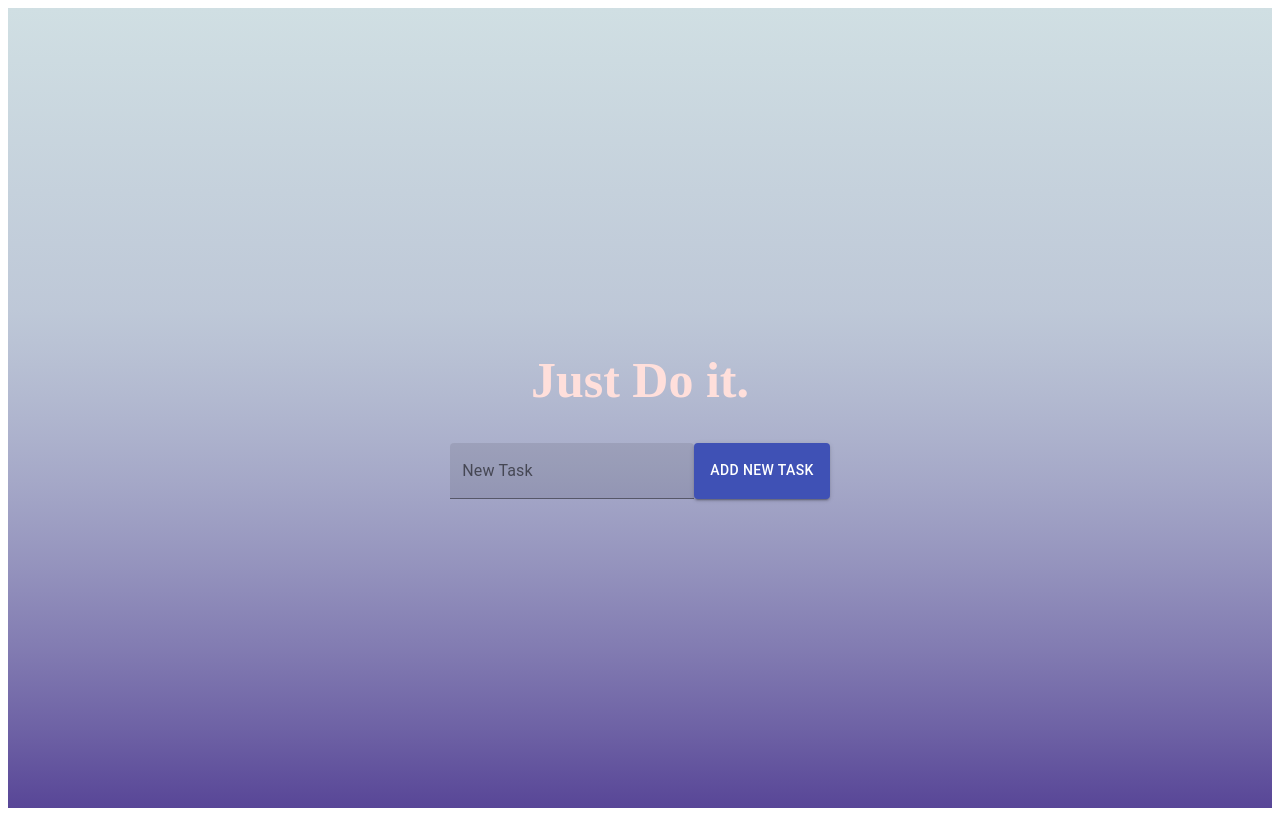
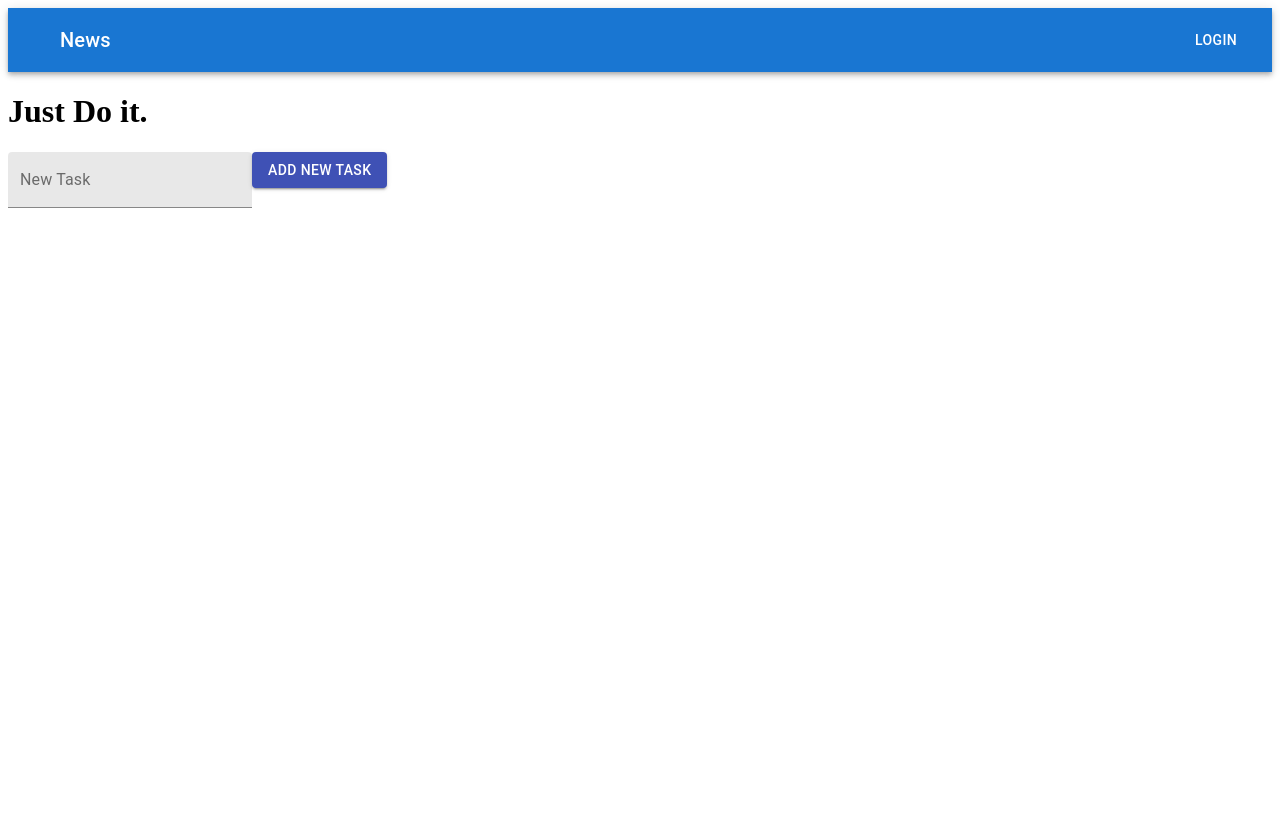
Before and after one commit to razyal8/todo, a React (Create React App) app in the folder todo-list/: page / in a window 1280 px wide. Built offline with nearby package versions, Linux system fonts and the light colour scheme.

Commit message:
Start css and menu

```diff
--- a/todo-list/package.json
+++ b/todo-list/package.json
@@ -3,9 +3,11 @@
   "version": "0.1.0",
   "private": true,
   "dependencies": {
+    "@emotion/react": "^11.11.1",
+    "@emotion/styled": "^11.11.0",
     "@material-ui/core": "^4.12.4",
     "@material-ui/icons": "^4.11.3",
-    "@mui/material": "^5.14.4",
+    "@mui/material": "^5.14.5",
     "@testing-library/jest-dom": "^5.17.0",
     "@testing-library/react": "^13.4.0",
     "@testing-library/user-event": "^13.5.0",
--- a/todo-list/src/App.jsx
+++ b/todo-list/src/App.jsx
@@ -4,11 +4,13 @@
 import HomePage from './pages/home-page';
 import NoteGrid from './components/task-grid'
 import TaskForm from './components/task-form';
+import Header from './components/header';
 
 function App() {
   return(
     <BrowserRouter>
-      <Routes>
+      <Header className="header"/>
+      <Routes className="App">
         <Route path="/" element={<HomePage />}/>
         <Route path="/tasks" element={<TaskForm />}/>
         <Route path="/notes" element={<NoteGrid />}/>
--- a/todo-list/src/assets/home-page.css
+++ b/todo-list/src/assets/home-page.css
@@ -1,4 +1,4 @@
-.homepage{
+/* .homepage{
     text-align: center;
 }
 
@@ -11,3 +11,5 @@
 .form-homepage{
     display: flex;
 }
+
+ */
--- a/todo-list/src/assets/note-grid.css
+++ b/todo-list/src/assets/note-grid.css
@@ -1,3 +1,3 @@
-.complete-label{
+/* .complete-label{
     background-color: green;
-}
+} */
--- a/todo-list/src/assets/task-form.css
+++ b/todo-list/src/assets/task-form.css
@@ -1,4 +1,4 @@
-.form-container {
+/* .form-container {
     max-width: 400px;
     margin: auto;
     padding: 20px;
@@ -15,3 +15,4 @@
     display: block;
     margin: auto;
   }
+ */
--- /dev/null
+++ b/todo-list/src/components/header.jsx
@@ -0,0 +1,32 @@
+import * as React from 'react';
+import AppBar from '@mui/material/AppBar';
+import Box from '@mui/material/Box';
+import Toolbar from '@mui/material/Toolbar';
+import Typography from '@mui/material/Typography';
+import Button from '@mui/material/Button';
+import IconButton from '@mui/material/IconButton';
+import MenuIcon from '@mui/material/Menu';
+
+export default function Header() {
+  return (
+    <Box sx={{ flexGrow: 1 }}>
+      <AppBar position="static">
+        <Toolbar>
+          <IconButton
+            size="large"
+            edge="start"
+            color="inherit"
+            aria-label="menu"
+            sx={{ mr: 2 }}
+          >
+            <MenuIcon />
+          </IconButton>
+          <Typography variant="h6" component="div" sx={{ flexGrow: 1 }}>
+            News
+          </Typography>
+          <Button color="inherit">Login</Button>
+        </Toolbar>
+      </AppBar>
+    </Box>
+  );
+}
--- a/todo-list/src/index.css
+++ b/todo-list/src/index.css
@@ -1,8 +1,6 @@
-#root{
+.App{
     display: flex;
-    justify-content: center;
-    align-items: center;
-    min-height: 100vh;
-    font-family: cursive;
-    background: linear-gradient(#d0dfe3, 70%, #584697);
+  justify-content: center;
+  align-items: center;
+  min-height: 100vh;
 }
```
Also changed, not shown: 1 other file (tests, documents, lock files or other folders).
